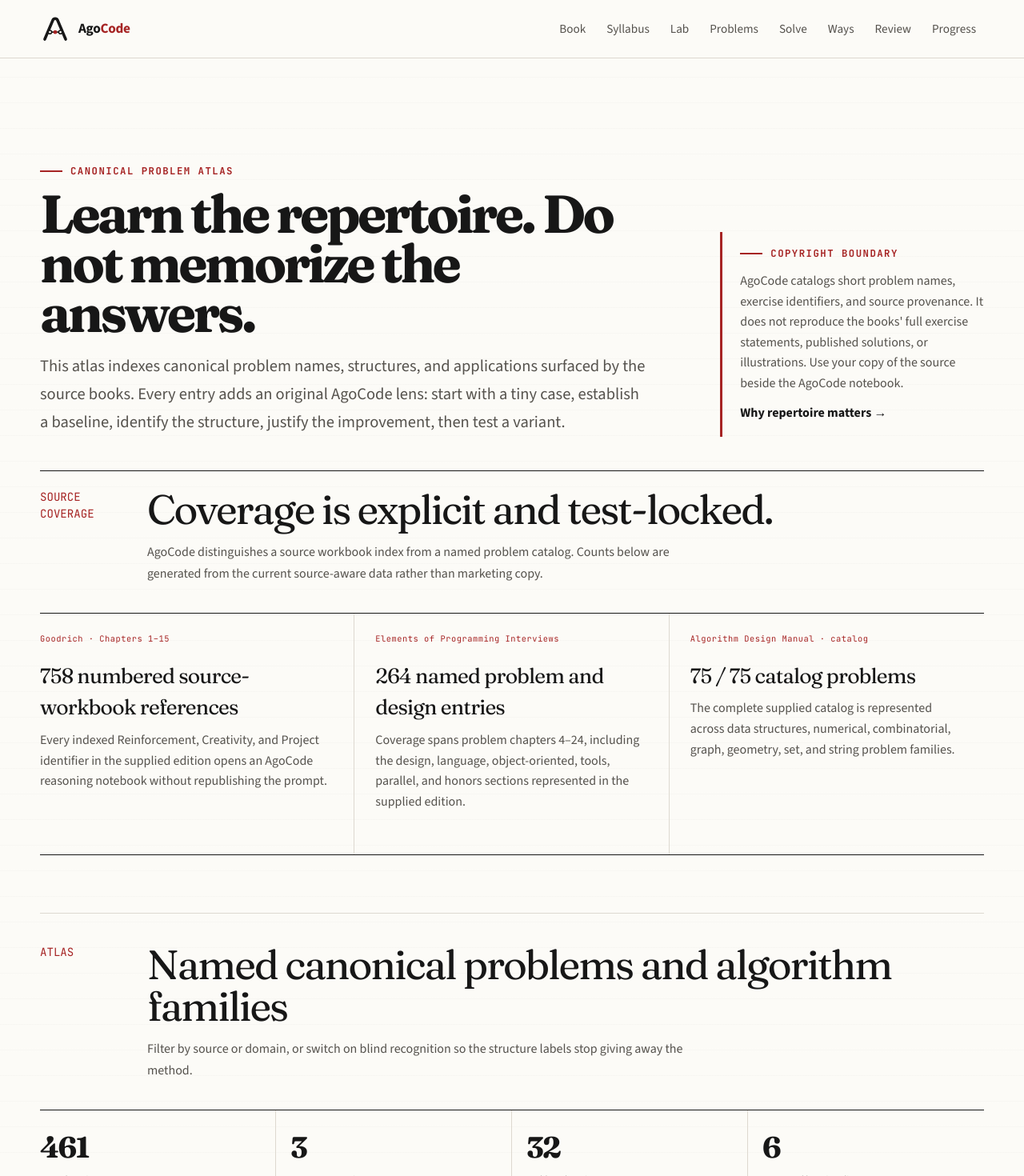
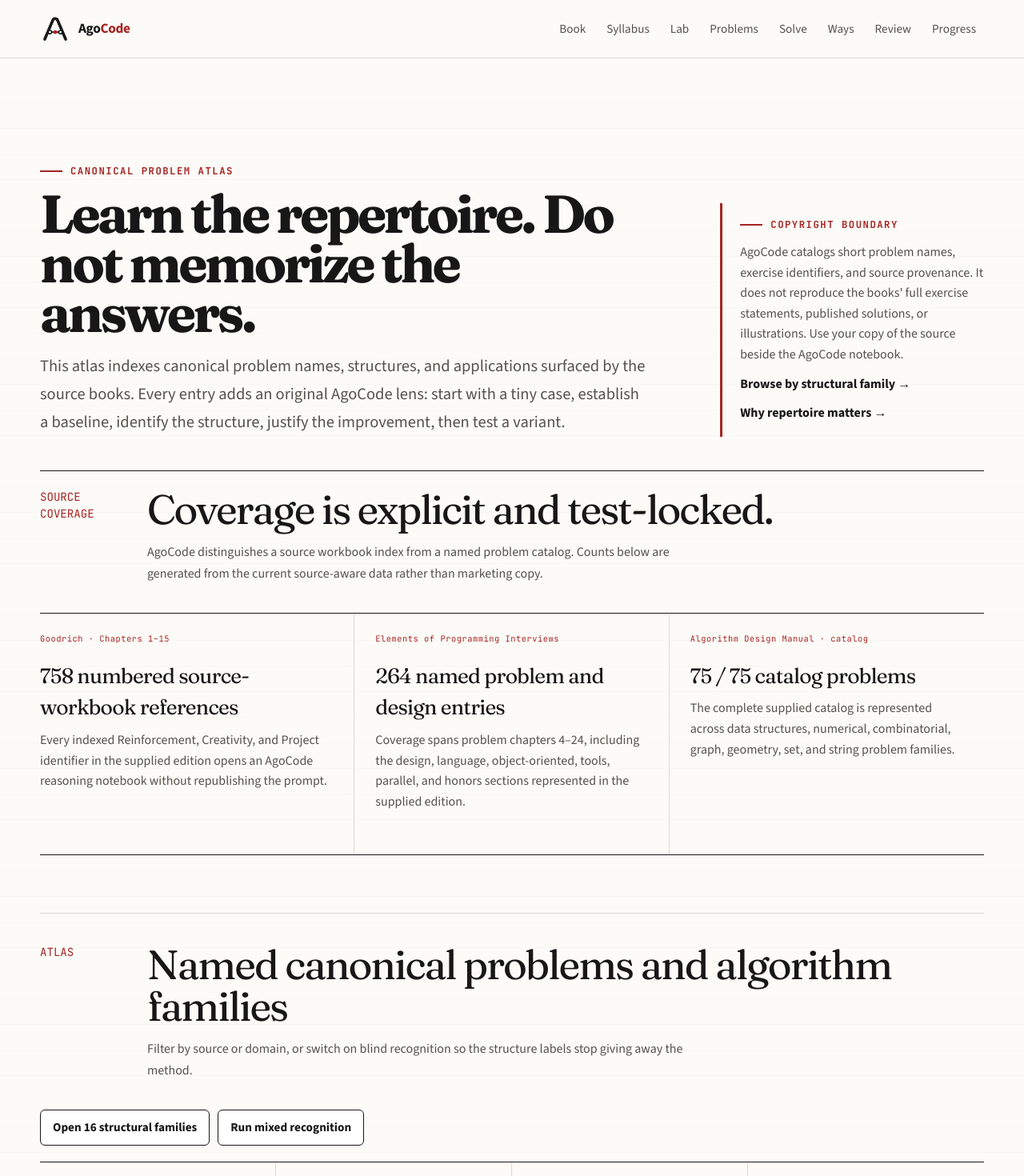
Before and after one commit to anatwork14/agocode, a Next.js app: page /exercises in a window 1280 px wide. Shown: the top 1470 px of the page at 80% size. Built offline with nearby package versions, Linux system fonts and the light colour scheme.

Commit message:
feat: connect Problem Atlas to structural pattern library

```diff
--- a/app/exercises/page.tsx
+++ b/app/exercises/page.tsx
@@ -32,6 +32,7 @@ export default function ExercisesPage() {
               AgoCode catalogs short problem names, exercise identifiers, and source provenance. It does not reproduce the books&apos;
               full exercise statements, published solutions, or illustrations. Use your copy of the source beside the AgoCode notebook.
             </p>
+            <Link href="/patterns">Browse by structural family →</Link>
             <Link href="/blog#repertoire-not-memorization">Why repertoire matters →</Link>
           </aside>
         </div>
@@ -73,6 +74,10 @@ export default function ExercisesPage() {
               <p>Filter by source or domain, or switch on blind recognition so the structure labels stop giving away the method.</p>
             </div>
           </div>
+          <div className="action-row" style={{ marginBottom: 20 }}>
+            <Link className="button" href="/patterns">Open 16 structural families</Link>
+            <Link className="button" href="/practice/atlas">Run mixed recognition</Link>
+          </div>
           <ExerciseCatalog />
         </section>
 
```
